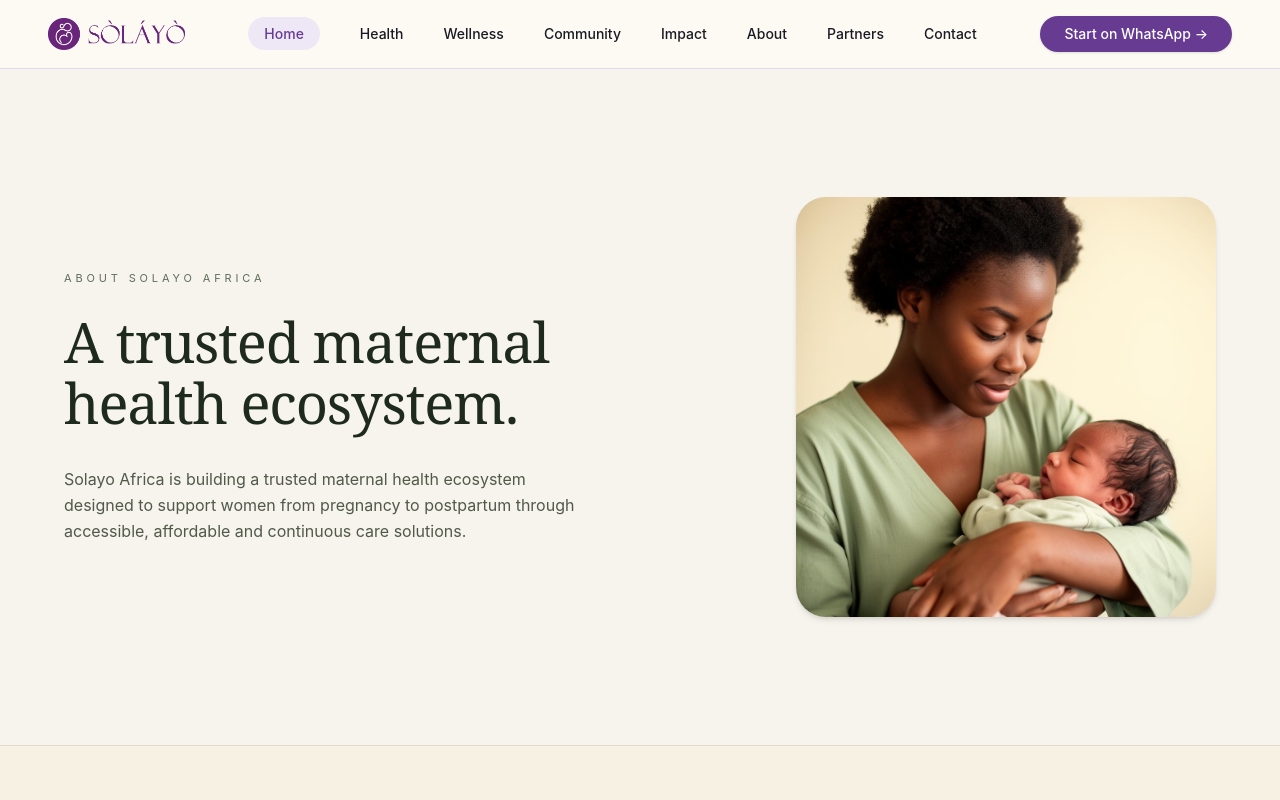
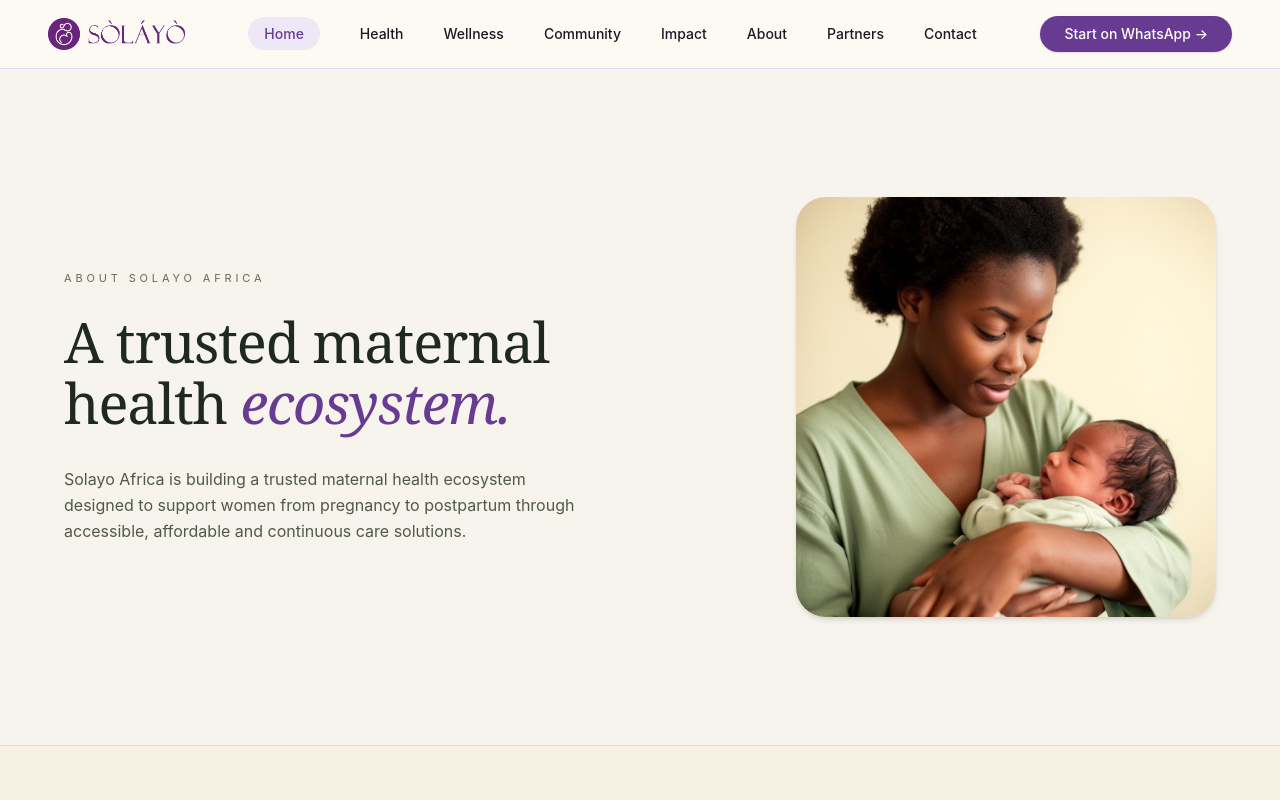
Before and after one commit to MizMelly/Solaye, a React (Vite) app: page /about in a window 1280 px wide. Shown: the top 800 px of the page. Built offline with nearby package versions, Linux system fonts and the light colour scheme.

Commit message:
updating the about section

```diff
--- a/src/pages/AboutPage.jsx
+++ b/src/pages/AboutPage.jsx
@@ -25,8 +25,8 @@ const AboutPage = () => {
       </p>
 
       <h1 className="text-4xl md:text-5xl lg:text-[56px] font-serif leading-[1.1] text-[#1d2a1d] mb-8">
-        A trusted maternal health ecosystem.
-      </h1>
+        A trusted maternal health  <span className="italic text-(--color-primary)">ecosystem.
+      </span></h1>
 
       <p className="text-sm md:text-base leading-relaxed text-[#4f5a47]">
         Solayo Africa is building a trusted maternal health ecosystem designed to support
```
